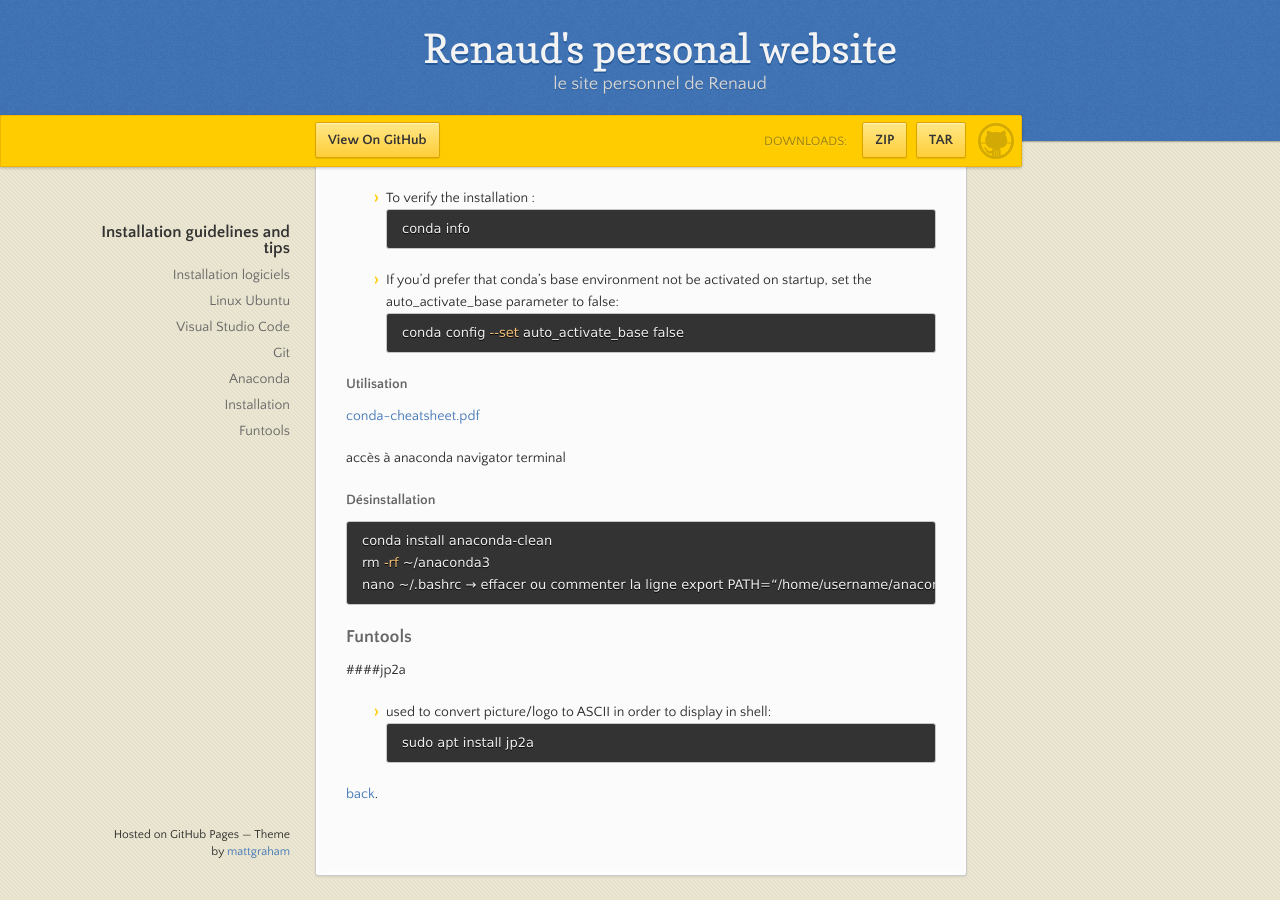
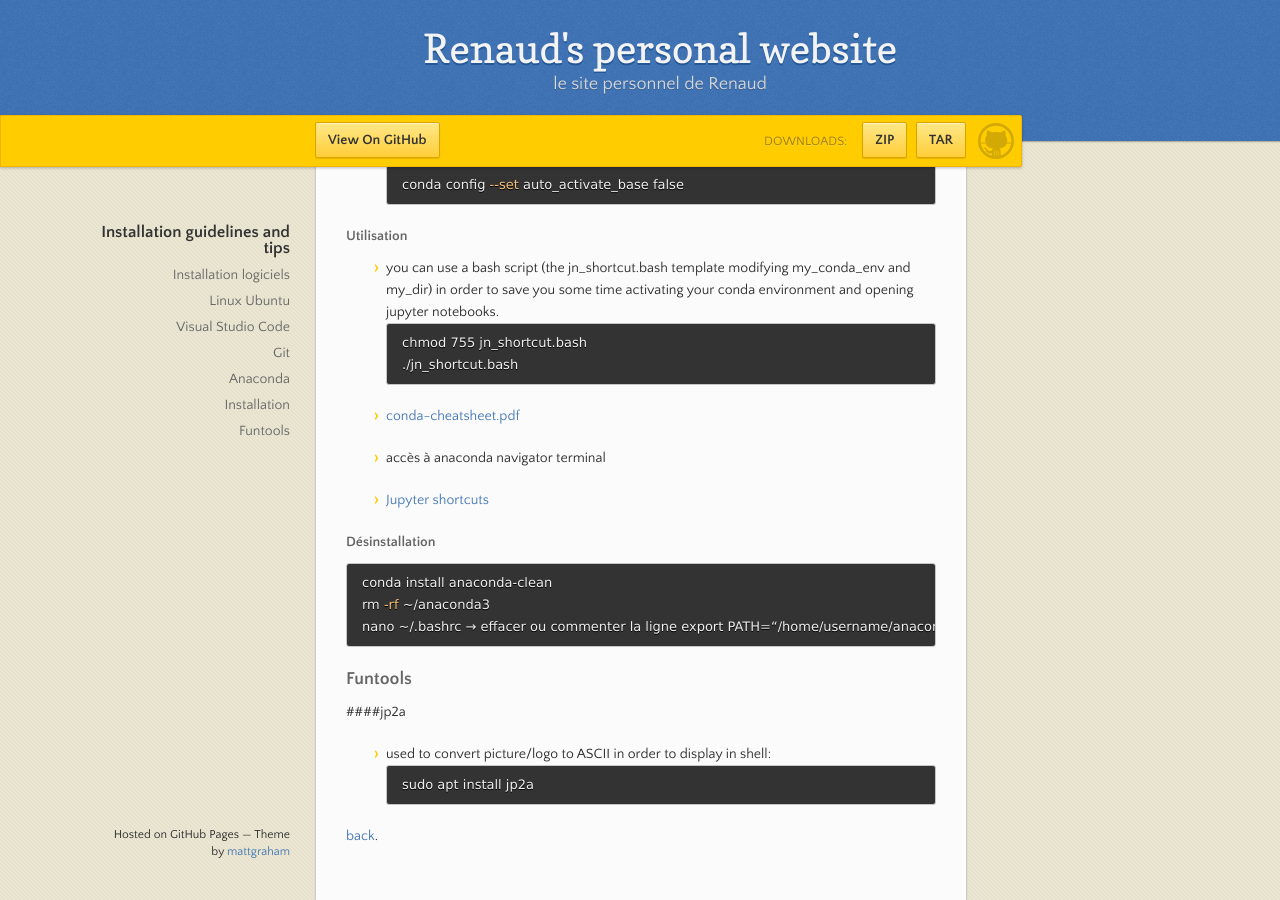
Before and after one commit to rcrosset/rcrosset.github.io, a Jekyll site: the page built from Installation_guidelines_and_tips.md, in a window 1280 px wide and 900 px high, scrolled down 2043 px. Built offline with Jekyll 4.4.1, drawn with Linux system fonts in a browser that asks for light colours; some of the changed text lies outside the part shown.

Commit message:
Update Installation_guidelines_and_tips.md

````diff
--- a/Installation_guidelines_and_tips.md
+++ b/Installation_guidelines_and_tips.md
@@ -25,11 +25,7 @@ touch file.txt file.csv file.py
 echo \#\!/bin/bash > script.bash
 echo -e '#!/bin/bash\neval "$(conda shell.bash hook)" # bash alternative to conda init\nconda activate my_conda_env\ncd my_dir/\njupyter notebook' > jn_shortcut.bash
 ```
-- you can a bash script (use the jn_shortcut.bash template modifying my_conda_env and my_dir) in order to save you some time activating your conda environment and opening jupyter notebooks.
-```shell
-chmod 755 jn_shortcut.bash
-./jn_shortcut.bash
-```
+
 
 - [Nettoyer Ubuntu](https://doc.ubuntu-fr.org/nettoyer_ubuntu):
 ```shell
@@ -105,9 +101,17 @@ conda config --set auto_activate_base false
 
 #### Utilisation
 
-[conda-cheatsheet.pdf](https://docs.conda.io/projects/conda/en/4.6.0/_downloads/52a95608c49671267e40c689e0bc00ca/conda-cheatsheet.pdf)
+- you can use a bash script (the jn_shortcut.bash template modifying my_conda_env and my_dir) in order to save you some time activating your conda environment and opening jupyter notebooks.
+```shell
+chmod 755 jn_shortcut.bash
+./jn_shortcut.bash
+```
 
-accès à anaconda navigator terminal
+- [conda-cheatsheet.pdf](https://docs.conda.io/projects/conda/en/4.6.0/_downloads/52a95608c49671267e40c689e0bc00ca/conda-cheatsheet.pdf)
+
+- accès à anaconda navigator terminal
+
+- [Jupyter shortcuts](https://opensharing.fr/scripting-python-jupyter-shortcuts)
 
 #### Désinstallation
 
````
